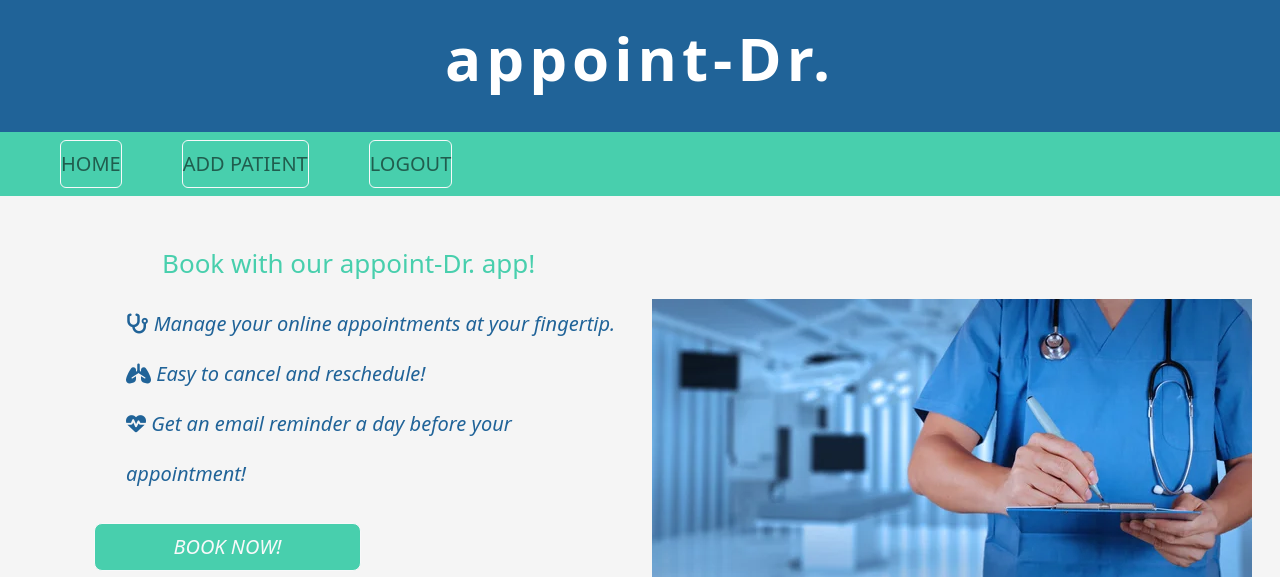
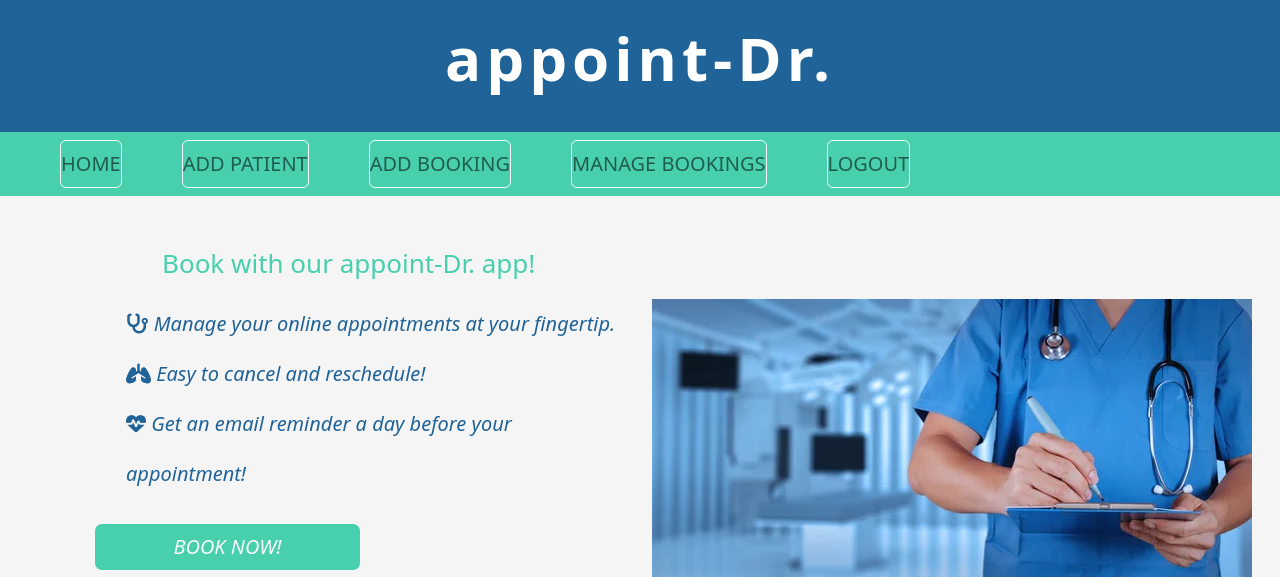
Before and after one commit to Code-Institute-Submissions/HaimanotA-appoint-Dr._OctResub, a Django app: page / in a window 1280 px wide. Shown: the top 577 px of the page. Run offline with Django 3.2, Linux system fonts and the light colour scheme; a user stored in the database is signed in; some libraries are stand-ins or nearby versions.

Commit message:
Update navbar with manage/add booking buttons

```diff
--- a/templates/base.html
+++ b/templates/base.html
@@ -42,6 +42,14 @@
                 {% endif %}
                 <li class="nav-item">
                     <a class="nav-link btn btn-home btn-outline-light text-uppercase"
+                        href="{% url 'add_booking' %}">Add Booking</a>
+                </li>
+                <li class="nav-item">
+                    <a class="nav-link btn btn-home btn-outline-light text-uppercase"
+                        href="{% url 'manage_bookings' %}">Manage Bookings</a>
+                </li>
+                <li class="nav-item">
+                    <a class="nav-link btn btn-home btn-outline-light text-uppercase"
                         href="{% url 'account_logout' %}">Logout</a>
                 </li>
 
@@ -52,7 +60,7 @@
                 </li>
                 <li class="nav-item">
                     <a class="nav-link btn btn-home btn-outline-light text-uppercase"
-                    href="{% url 'account_login' %}">Signup / Signin </a>
+                        href="{% url 'account_login' %}">Signin</a>
                 </li>
             {% endif %}
         </ul>
```
Lines whose indentation alone changed are shown as unchanged.
